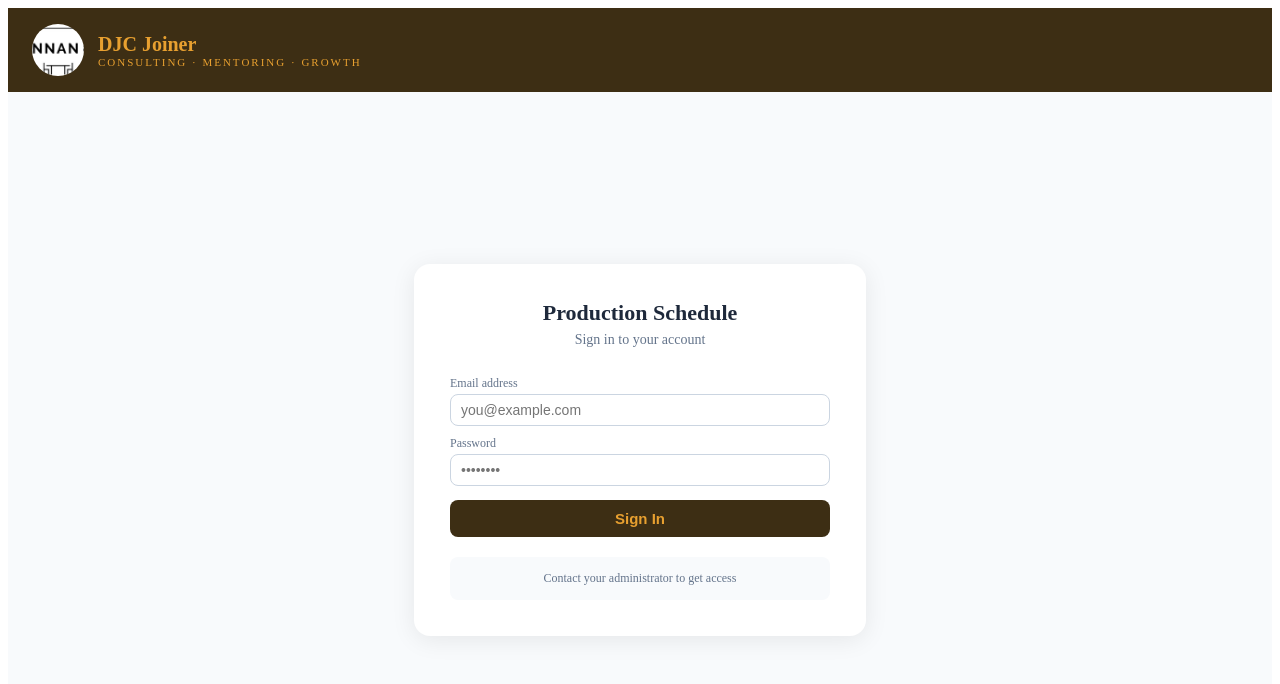
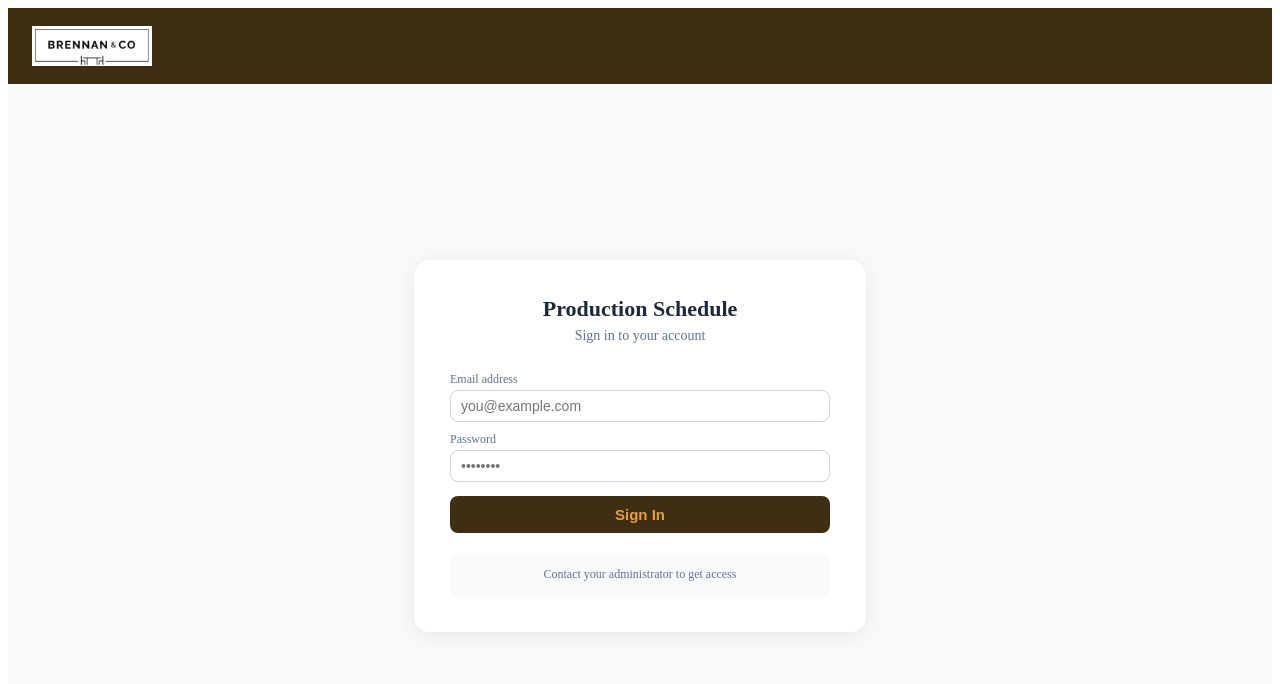
Before and after one commit to djcjoiner-David/BrennanCo, a React (Vite) app: page / in a window 1280 px wide. Shown: the top 684 px of the page. Built offline with nearby package versions, Linux system fonts and the light colour scheme.

Commit message:
Update App.jsx

```diff
--- a/src/App.jsx
+++ b/src/App.jsx
@@ -4,8 +4,8 @@ import React, { useState, useMemo, useRef, useEffect, useCallback } from "react"
 // ║           CLIENT CONFIGURATION — EDIT THIS SECTION           ║
 // ╠══════════════════════════════════════════════════════════════╣
 
-const CLIENT_NAME        = "DJC Joiner";           // Company name in header
-const CLIENT_TAGLINE     = "Consulting · Mentoring · Growth"; // Tagline under name
+const CLIENT_NAME        = "";           // Company name in header
+const CLIENT_TAGLINE     = ""; // Tagline under name
 const CLIENT_LOGO        = "/logo.jpg";             // Logo file in /public folder
 const PAGE_TITLE         = "Production Schedule";   // Browser tab title
 
@@ -174,7 +174,7 @@ function LoginScreen({onLogin}) {
   return (
     <div style={{minHeight:"100vh",background:"#F8FAFC",display:"flex",flexDirection:"column"}}>
       <div style={{background:BRAND_HEADER_BG,padding:"16px 24px",display:"flex",alignItems:"center",gap:14}}>
-        <img src={CLIENT_LOGO} alt="DJC Joiner Logo" style={{width:52,height:52,borderRadius:"50%",objectFit:"cover"}}/>
+        <img src={CLIENT_LOGO} alt="DJC Joiner Logo" style={{height:44,maxWidth:120,objectFit:"contain"}}/>
         <div>
           <div style={{fontSize:20,fontWeight:700,color:BRAND_NAME_COLOR}}>{CLIENT_NAME}</div>
           <div style={{fontSize:11,color:"#E8A030",letterSpacing:"2px",textTransform:"uppercase"}}>{CLIENT_TAGLINE}</div>
@@ -532,7 +532,7 @@ function MainApp({currentUser,onLogout}) {
   if(loading) return (
     <div style={{fontFamily:"'Segoe UI',system-ui,sans-serif",background:"#F8FAFC",minHeight:"100vh"}}>
       <div style={{background:BRAND_HEADER_BG,padding:"14px 24px",display:"flex",alignItems:"center",gap:14}}>
-        <img src={CLIENT_LOGO} alt="DJC Joiner Logo" style={{width:52,height:52,borderRadius:"50%",objectFit:"cover"}}/>
+        <img src={CLIENT_LOGO} alt="DJC Joiner Logo" style={{height:44,maxWidth:120,objectFit:"contain"}}/>
         <div><div style={{fontSize:20,fontWeight:700,color:BRAND_NAME_COLOR}}>{CLIENT_NAME}</div><div style={{fontSize:11,color:"#E8A030",letterSpacing:"2px",textTransform:"uppercase"}}>{CLIENT_TAGLINE}</div></div>
       </div>
       <Spinner text="Loading schedule..."/>
@@ -546,7 +546,7 @@ function MainApp({currentUser,onLogout}) {
       <div style={{background:BRAND_HEADER_BG,padding:"0 24px"}}>
         <div style={{display:"flex",alignItems:"center",justifyContent:"space-between",paddingTop:14,paddingBottom:14}}>
           <div style={{display:"flex",alignItems:"center",gap:14}}>
-            <img src={CLIENT_LOGO} alt="DJC Joiner Logo" style={{width:52,height:52,borderRadius:"50%",objectFit:"cover"}}/>
+            <img src={CLIENT_LOGO} alt="DJC Joiner Logo" style={{height:44,maxWidth:120,objectFit:"contain"}}/>
             <div>
               <div style={{fontSize:20,fontWeight:700,color:BRAND_NAME_COLOR,lineHeight:1.2}}>{CLIENT_NAME}</div>
               <div style={{fontSize:11,color:"#E8A030",letterSpacing:"2px",textTransform:"uppercase",marginTop:2}}>{CLIENT_TAGLINE}</div>
```
